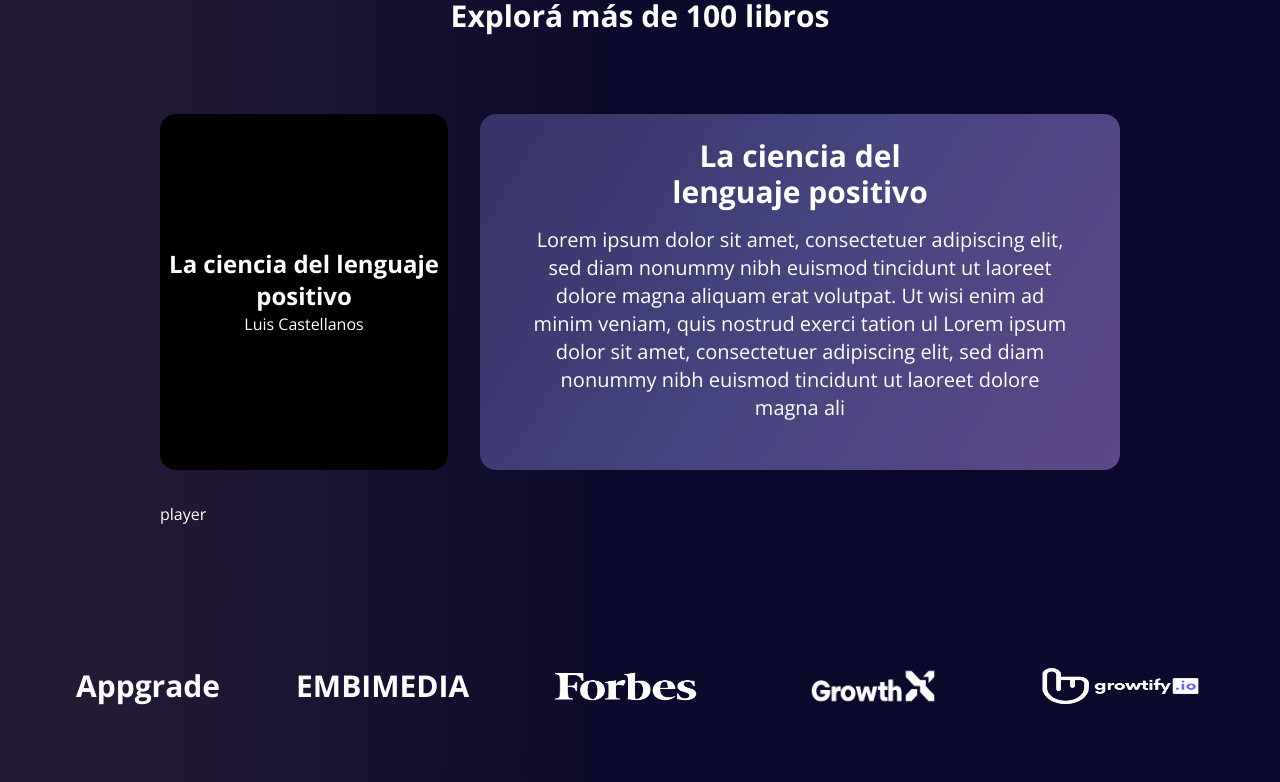
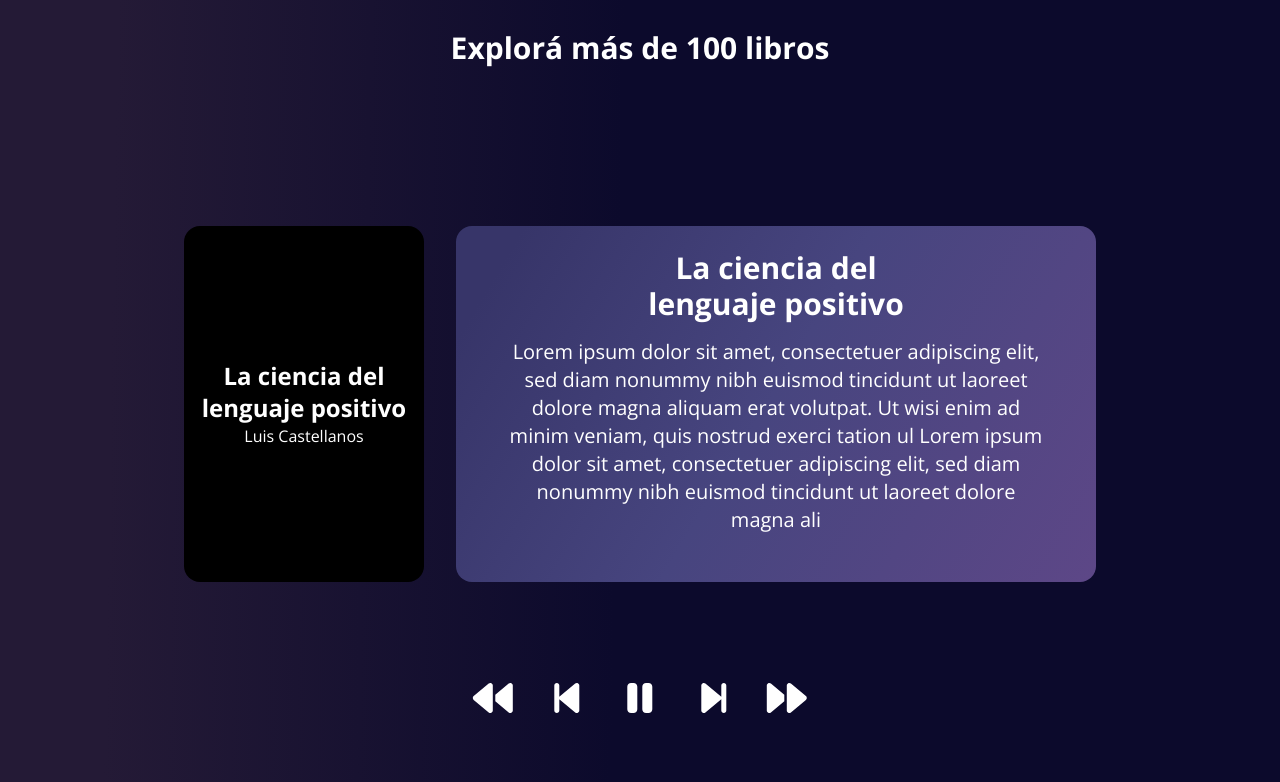
Before and after one commit to d1eshi/bookstore-demo, a website: page index.html in a window 1280 px wide. Shown: the part 1118-1900 px from the top of the page. Drawn offline with nearby package versions, Linux system fonts and the light colour scheme.

Commit message:
[add] tailwind for prod t1

```diff
--- a/index.css
+++ b/index.css
@@ -1,3 +1,7 @@
+@tailwind base;
+@tailwind components;
+@tailwind utilities;
+
 * {
 	box-sizing: border-box;
 }
@@ -171,11 +175,15 @@ nav .container-image img {
 	}
 }
 
-.book-player {
-	display: grid;
-	grid-template-columns: 30% 1fr;
-	grid-template-rows: auto auto;
-	gap: 2em;
+.player-container {
+
+	.player svg {
+		/* max-width: 2em; */
+	}
+}
+
+.player-description {
+	display: flex;
 
 	div:nth-child(1) {
 		display: flex;
@@ -195,6 +203,8 @@ nav .container-image img {
 		padding-bottom: 3em;
 		padding-inline: 3em;
 	}
+
+
 }
 
 
--- a/index.html
+++ b/index.html
@@ -5,12 +5,18 @@
   <meta charset="UTF-8">
   <meta name="viewport" content="width=device-width, initial-scale=1.0">
   <title>Bookstore</title>
+
+  <!-- styles -->
   <link rel="stylesheet" href="index.css">
-  <script src="https://cdn.tailwindcss.com"></script>
+  <link rel="stylesheet" href="output.css">
+
+  <!-- icons -->
+  <script src="https://kit.fontawesome.com/b76667f714.js" crossorigin="anonymous"></script>
   <!-- fonts -->
   <style>
     @import url('https://fonts.googleapis.com/css2?family=Open+Sans:ital,wght@0,300..800;1,300..800&display=swap');
   </style>
+
 </head>
 
 <body>
@@ -34,8 +40,8 @@
 
   <main>
 
-    <section class="cta w-4/5 mx-auto px-10 flex h-[100vh] gap-10 items-center">
-      <div class="">
+    <section class="cta w-4/5 mx-auto px-10 flex h-[100vh] gap-16 items-center">
+      <div class="w-full">
         <img class="w-full object-contain" src="public/images/first-cta.PNG" alt="">
       </div>
       <div class="">
@@ -94,15 +100,16 @@
       <button class="arrow-button right-arrow"><span>&#8250;</span></button>
 
 
-      <h3 class="text-center text-3xl font-bold">Explorá más de 100 libros</h3>
+      <h3 class="text-center text-3xl font-bold mt-8">Explorá más de 100 libros</h3>
     </section>
 
-    <section class="book-player py-20 px-[10em]">
-      <div>
+    <section class="player-container flex flex-col items-center mt-40 pb-20 px-[10em]">
+      <div class="player-description gap-8">
+        <div class="max-w-[15em]">
           <p class="text-2xl font-bold">La ciencia del lenguaje positivo</p>
           <p class="text-base">Luis Castellanos</p>
         </div>
-      <div>
+        <div class="max-w-[40em]">
           <p class="text-3xl font-bold mb-4">La ciencia del <br>lenguaje positivo</p>
           <p class="text-xl">Lorem ipsum dolor sit amet, consectetuer
             adipiscing elit, sed diam nonummy nibh euismod tincidunt ut laoreet dolore magna aliquam erat volutpat. Ut
@@ -111,8 +118,32 @@
             Lorem ipsum dolor sit amet, consectetuer
             adipiscing elit, sed diam nonummy nibh euismod tincidunt ut laoreet dolore magna ali</p>
         </div>
-      <div class="player">
-        <h1>player</h1>
+      </div>
+      <div class="player mt-24 flex mx-auto text-white max-w-[23em] max-h-10 w-screen ">
+        <svg xmlns="http://www.w3.org/2000/svg" viewBox="0 0 512 512">
+          <path fill="#ffffff"
+            d="M459.5 440.6c9.5 7.9 22.8 9.7 34.1 4.4s18.4-16.6 18.4-29V96c0-12.4-7.2-23.7-18.4-29s-24.5-3.6-34.1 4.4L288 214.3V256v41.7L459.5 440.6zM256 352V256 128 96c0-12.4-7.2-23.7-18.4-29s-24.5-3.6-34.1 4.4l-192 160C4.2 237.5 0 246.5 0 256s4.2 18.5 11.5 24.6l192 160c9.5 7.9 22.8 9.7 34.1 4.4s18.4-16.6 18.4-29V352z" />
+        </svg>
+        <svg xmlns="http://www.w3.org/2000/svg" viewBox="0 0 320 512">
+          <path fill="#ffffff"
+            d="M267.5 440.6c9.5 7.9 22.8 9.7 34.1 4.4s18.4-16.6 18.4-29V96c0-12.4-7.2-23.7-18.4-29s-24.5-3.6-34.1 4.4l-192 160L64 241V96c0-17.7-14.3-32-32-32S0 78.3 0 96V416c0 17.7 14.3 32 32 32s32-14.3 32-32V271l11.5 9.6 192 160z" />
+        </svg>
+
+
+        <svg xmlns="http://www.w3.org/2000/svg"
+          viewBox="0 0 320 512"><!--!Font Awesome Free 6.5.2 by @fontawesome - https://fontawesome.com License - https://fontawesome.com/license/free Copyright 2024 Fonticons, Inc.-->
+          <path fill="#ffffff"
+            d="M48 64C21.5 64 0 85.5 0 112V400c0 26.5 21.5 48 48 48H80c26.5 0 48-21.5 48-48V112c0-26.5-21.5-48-48-48H48zm192 0c-26.5 0-48 21.5-48 48V400c0 26.5 21.5 48 48 48h32c26.5 0 48-21.5 48-48V112c0-26.5-21.5-48-48-48H240z" />
+        </svg>
+
+        <svg xmlns="http://www.w3.org/2000/svg" viewBox="0 0 320 512">
+          <path fill="#ffffff"
+            d="M52.5 440.6c-9.5 7.9-22.8 9.7-34.1 4.4S0 428.4 0 416V96C0 83.6 7.2 72.3 18.4 67s24.5-3.6 34.1 4.4l192 160L256 241V96c0-17.7 14.3-32 32-32s32 14.3 32 32V416c0 17.7-14.3 32-32 32s-32-14.3-32-32V271l-11.5 9.6-192 160z" />
+        </svg>
+        <svg xmlns="http://www.w3.org/2000/svg" viewBox="0 0 512 512">
+          <path fill="#ffffff"
+            d="M52.5 440.6c-9.5 7.9-22.8 9.7-34.1 4.4S0 428.4 0 416V96C0 83.6 7.2 72.3 18.4 67s24.5-3.6 34.1 4.4L224 214.3V256v41.7L52.5 440.6zM256 352V256 128 96c0-12.4 7.2-23.7 18.4-29s24.5-3.6 34.1 4.4l192 160c7.3 6.1 11.5 15.1 11.5 24.6s-4.2 18.5-11.5 24.6l-192 160c-9.5 7.9-22.8 9.7-34.1 4.4s-18.4-16.6-18.4-29V352z" />
+        </svg>
       </div>
     </section>
 
@@ -147,8 +178,8 @@
         <img src="/public/images/character-goal.png" alt="">
       </div>
     </section>
-    <section class="py-6 bg-[#444279] flex justify-center items-center">
-      <img class="max-w-md" src="/public/images/racha-goal-proto.png" alt="">
+    <section class="py-6 bg-[#444279] h-svh flex justify-center items-center">
+      <img class=" h-[80%]" src="/public/images/racha-goal-proto.png" alt="">
       <div class="max-w-56 ml-[-3em]">
         <h3 class="text-[#4080d8] text-2xl text-center mb-7 font-bold">¡MANTEN
           LA RACHA!</h3>
--- /dev/null
+++ b/tailwind.config.js
@@ -0,0 +1,8 @@
+/** @type {import('tailwindcss').Config} */
+module.exports = {
+  content: ['./*.{html,js}'],
+  theme: {
+    extend: {},
+  },
+  plugins: [],
+}
```
Also changed, not shown: package.json (added, +7 -0 lines), output.css (added), postcss.config.js (added), 2 other files. Lines whose indentation alone changed are shown as unchanged.
